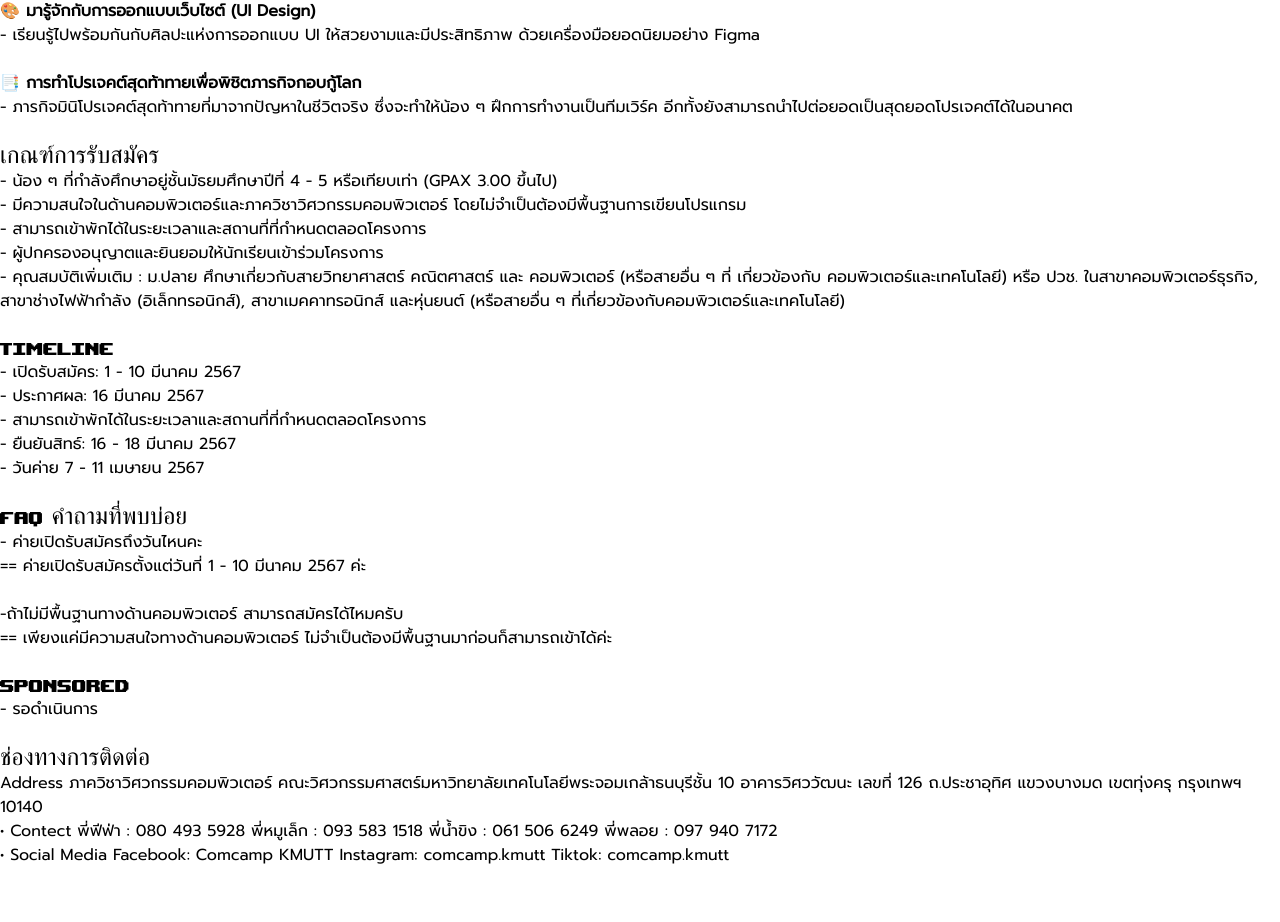
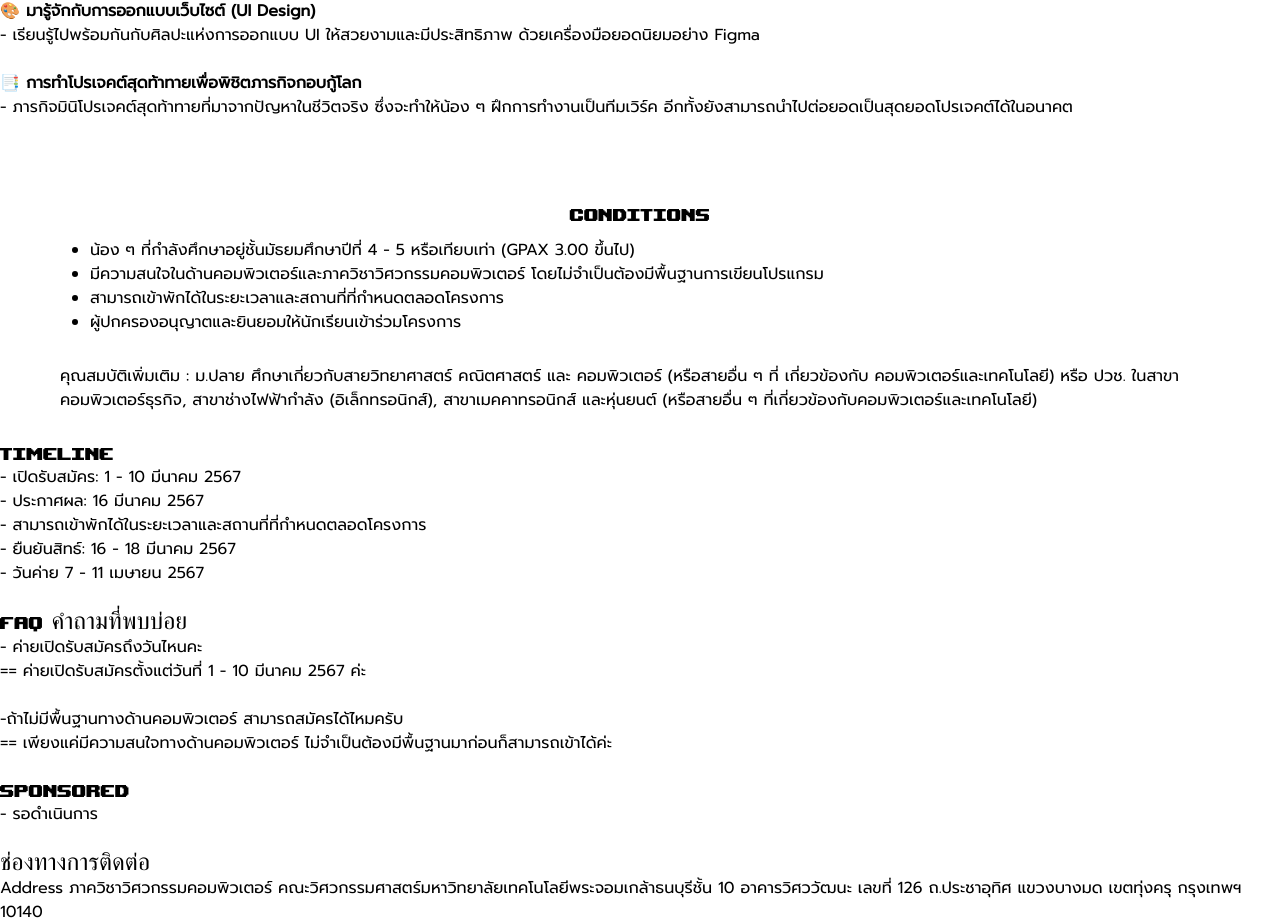
Before and after one commit to cpe-kmutt-student/comcamp35, a React (Vite) app: page / in a window 1280 px wide. Shown: the part 1562-2484 px from the top of the page. Before the commit the page ends 2429 px from the top, so only its background shows below. Built offline with nearby package versions, Linux system fonts and the light colour scheme; no server answers.

Commit message:
add and modify css

```diff
--- /dev/null
+++ b/src/components/Home/Content/Condition.module.scss
@@ -0,0 +1,17 @@
+.Header {
+    display: flex;
+    justify-content: center;
+    align-items: center;
+    margin-top: 60px;
+    margin-bottom: 12px;
+}
+
+.condition {
+    margin: 0 90px;
+    margin-bottom: 30px;
+}
+
+.condition2 {
+    margin: 0 60px;
+    margin-bottom: 30px;
+}
--- a/src/components/Home/Content/Condition.tsx
+++ b/src/components/Home/Content/Condition.tsx
@@ -1,19 +1,27 @@
 import React from 'react'
+import styles from './Condition.module.scss'
 
 const Condition: React.FC = () => {
   return (
     <div>
-      <h2>เกณฑ์การรับสมัคร</h2>
-      <p>
-        - น้อง ๆ ที่กำลังศึกษาอยู่ชั้นมัธยมศึกษาปีที่ 4 - 5 หรือเทียบเท่า (GPAX 3.00 ขึ้นไป)
-        <br></br>- มีความสนใจในด้านคอมพิวเตอร์และภาควิชาวิศวกรรมคอมพิวเตอร์ โดยไม่จำเป็นต้องมีพื้นฐานการเขียนโปรแกรม
-        <br></br>- สามารถเข้าพักได้ในระยะเวลาและสถานที่ที่กำหนดตลอดโครงการ
-        <br></br>- ผู้ปกครองอนุญาตและยินยอมให้นักเรียนเข้าร่วมโครงการ
-        <br></br>- คุณสมบัติเพิ่มเติม : ม.ปลาย ศึกษาเกี่ยวกับสายวิทยาศาสตร์ คณิตศาสตร์ และ คอมพิวเตอร์ (หรือสายอื่น ๆ
-        ที่ เกี่ยวข้องกับ คอมพิวเตอร์และเทคโนโลยี) หรือ ปวช. ในสาขาคอมพิวเตอร์ธุรกิจ, สาขาช่างไฟฟ้ากำลัง
-        (อิเล็กทรอนิกส์), สาขาเมคคาทรอนิกส์ และหุ่นยนต์ (หรือสายอื่น ๆ ที่เกี่ยวข้องกับคอมพิวเตอร์และเทคโนโลยี)
-      </p>
-      <br></br>
+      <div className={styles.Header}>
+        <h2>CONDITIONS</h2>
+      </div>
+      <div className={styles.condition}>
+        <ul>
+          <li>น้อง ๆ ที่กำลังศึกษาอยู่ชั้นมัธยมศึกษาปีที่ 4 - 5 หรือเทียบเท่า (GPAX 3.00 ขึ้นไป)</li>
+          <li>มีความสนใจในด้านคอมพิวเตอร์และภาควิชาวิศวกรรมคอมพิวเตอร์ โดยไม่จำเป็นต้องมีพื้นฐานการเขียนโปรแกรม</li>
+          <li>สามารถเข้าพักได้ในระยะเวลาและสถานที่ที่กำหนดตลอดโครงการ</li>
+          <li>ผู้ปกครองอนุญาตและยินยอมให้นักเรียนเข้าร่วมโครงการ</li>
+        </ul>
+      </div>
+      <div className={styles.condition2}>
+        <p>
+          คุณสมบัติเพิ่มเติม : ม.ปลาย ศึกษาเกี่ยวกับสายวิทยาศาสตร์ คณิตศาสตร์ และ คอมพิวเตอร์ (หรือสายอื่น ๆ ที่
+          เกี่ยวข้องกับ คอมพิวเตอร์และเทคโนโลยี) หรือ ปวช. ในสาขาคอมพิวเตอร์ธุรกิจ, สาขาช่างไฟฟ้ากำลัง (อิเล็กทรอนิกส์),
+          สาขาเมคคาทรอนิกส์ และหุ่นยนต์ (หรือสายอื่น ๆ ที่เกี่ยวข้องกับคอมพิวเตอร์และเทคโนโลยี)
+        </p>
+      </div>
     </div>
   )
 }
```
